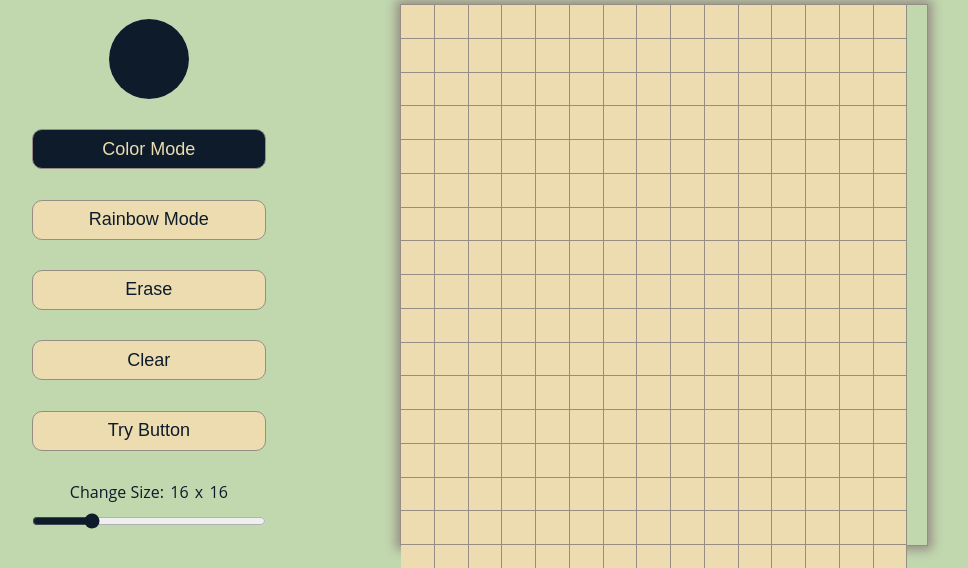
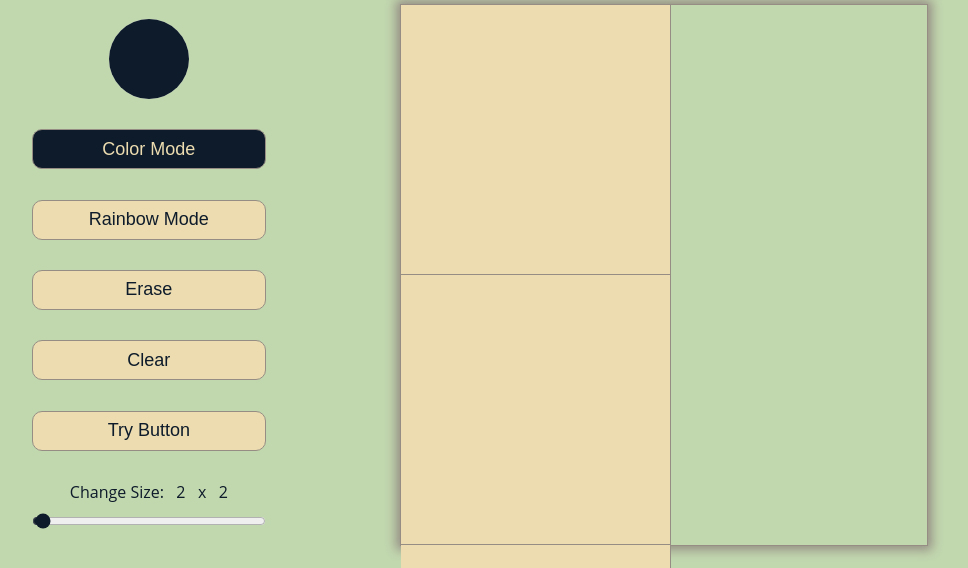
Before and after one commit to ersinisgor/theOdinProject, a plain HTML site: page Etch-a-Sketch/index.html in a window 1280 px wide. Shown: the part 108-676 px from the top of the page, without its empty margins (160-1128 px from the left). Drawn offline with Linux system fonts and the light colour scheme.

Commit message:
Redesign createBoxes() and deleteBoxes()

```diff
--- a/Etch-a-Sketch/app.js
+++ b/Etch-a-Sketch/app.js
@@ -1,15 +1,58 @@
+/* const tryBtn = document.querySelector("#try"); */
 const range = document.querySelector("#range");
-const sizes = document.querySelectorAll(".size");
-const tryBtn = document.querySelector("#try");
+const color = document.querySelector("#color");
+
+// it writes the size to the screen when the range changed with mouse
+const changeSize = function () {
+  const sizes = document.querySelectorAll(".size");
+  for (let i = 0; i < sizes.length; i++) {
+    sizes[i].textContent = range.value;
+  }
+};
+range.addEventListener("input", changeSize);
+
+// delete first boxes when the range changed
+const deleteBoxes = function () {
+  const boxes = document.querySelectorAll(".boxes");
+  for (let i = 0; i < boxes.length; i++) {
+    boxes[i].remove("div");
+  }
+};
+range.addEventListener("input", deleteBoxes);
+
+//painting boxes
+const paintColor = function () {
+  this.style.backgroundColor = `${color.value}`;
+};
+
+// creating boxes
+const createBoxes = function () {
+  for (let i = 1; i <= `${range.value * range.value}`; i++) {
+    const box = document.createElement("div");
+    box.style.width = `calc((540px / ${range.value}) - 1px`;
+    box.style.height = `calc((540px / ${range.value}) - 1px`;
+    container.appendChild(box);
+    box.className = "boxes";
+  }
+
+  const boxes = document.querySelectorAll(".boxes");
+  boxes.forEach((box) => {
+    box.addEventListener("mouseenter", paintColor);
+  });
+};
+createBoxes();
+range.addEventListener("change", createBoxes);
+
+//------------------OLD SCRIPT-------------------//
+/* const tryBtn = document.querySelector("#try");
 const container = document.querySelector("#container");
-
-const footer = document.querySelector("footer");
 const clear = document.querySelector("#clear");
 const color = document.querySelector("#color");
 
 //---RANGE--//
 //it writes the size to the screen when the range changed with mouse
 const changeSize = function (value) {
+  const sizes = document.querySelectorAll(".size");
   for (let i = 0; i < sizes.length; i++) {
     sizes[i].textContent = value;
   }
@@ -17,11 +60,12 @@ const changeSize = function (value) {
 
 // create boxes and push it container
 const createBoxes = function () {
+  const range = document.querySelector("#range");
   for (let i = 1; i <= `${range.value * range.value}`; i++) {
     const box = document.createElement("div");
     box.style.width = `calc((540px / ${range.value}) - 1px`;
     box.style.height = `calc((540px / ${range.value}) - 1px`;
-    /*box.style.border = "1px solid black"; */
+    box.style.border = "1px solid black";
     container.appendChild(box);
     box.className = "boxes";
   }
@@ -36,8 +80,9 @@ const deleteBoxes = function () {
 };
 
 const paintColor = function () {
-  /* this.classList.add("painted"); */
-  this.style.backgroundColor = `${color.value}`;
+   this.classList.add("painted");
+   this.style.backgroundColor = `${color.value}`;
+  console.log(this);
 };
 
 const clearBoxes = function () {
@@ -60,6 +105,10 @@ range.addEventListener("input", deleteBoxes);
 
 clear.addEventListener("click", clearBoxes);
 
-boxes.forEach((box) => {
-  box.addEventListener("mouseover", paintColor);
+// same function //
+container.childNodes.forEach((box) => {
+  box.addEventListener("mouseenter", paintColor);
 });
+/* boxes.forEach((box) => {
+  box.addEventListener("mouseenter", paintColor);
+}); */
--- a/Etch-a-Sketch/index.html
+++ b/Etch-a-Sketch/index.html
@@ -29,20 +29,11 @@
         <div class="range">
           <div class="labels">
             <label for="">Change Size: </label>
-            <label for="range" class="size">16</label>
+            <label for="range" class="size">2</label>
             <label for="range"> x </label>
-            <label for="range" class="size">16</label>
+            <label for="range" class="size">2</label>
           </div>
-          <input
-            type="range"
-            id="range"
-            value="16"
-            min="1"
-            max="64"
-            step="1"
-            onmousemove="changeSize(this.value)"
-            onchange="createBoxes()"
-          />
+          <input type="range" id="range" value="2" min="1" max="64" step="1" />
         </div>
       </div>
       <div id="container"></div>
--- a/Etch-a-Sketch/style.css
+++ b/Etch-a-Sketch/style.css
@@ -88,11 +88,6 @@ input[type="color"] {
   background: #ecdcb0;
 }
 
-#range:hover {
-  accent-color: #0d1b2a;
-  background: #ecdcb0;
-}
-
 /*----BOXES----*/
 #container {
   display: flex;
```
